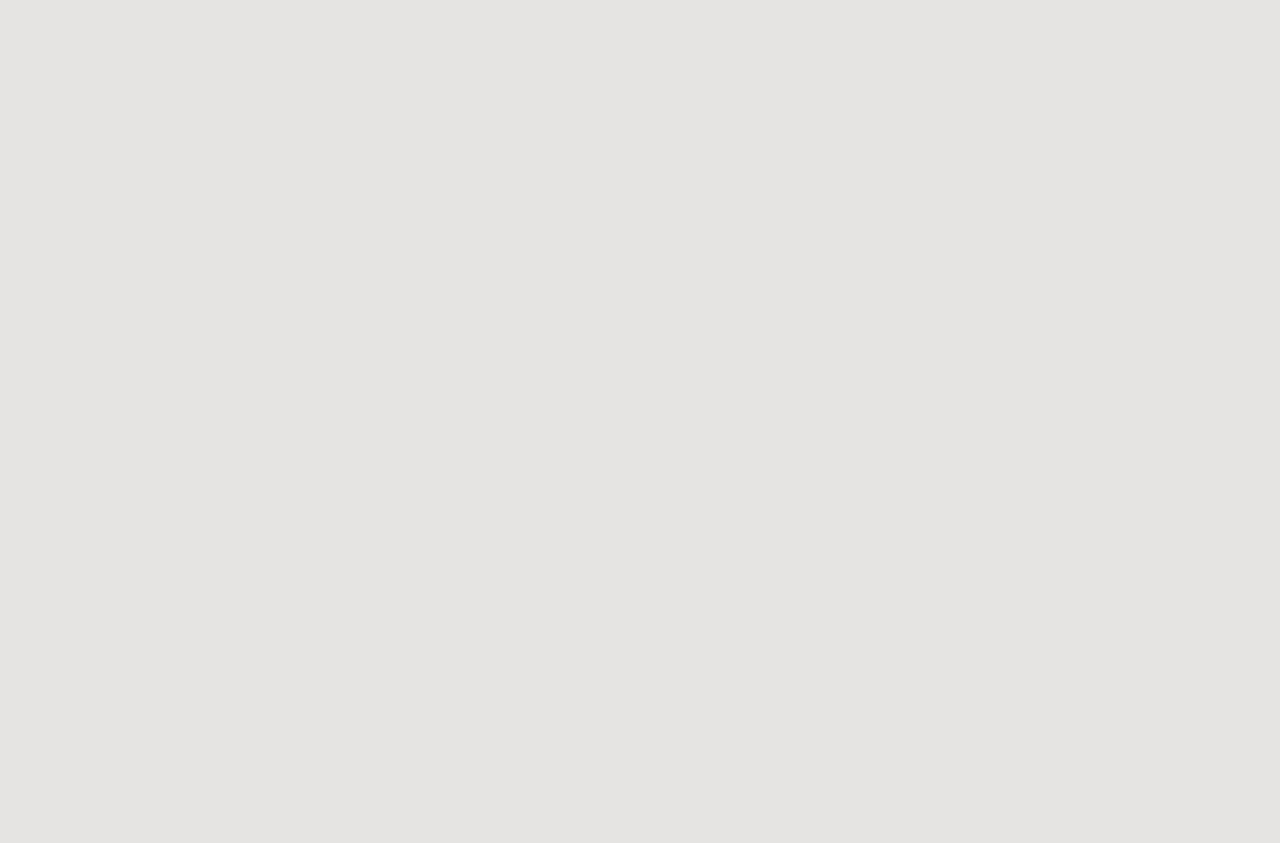
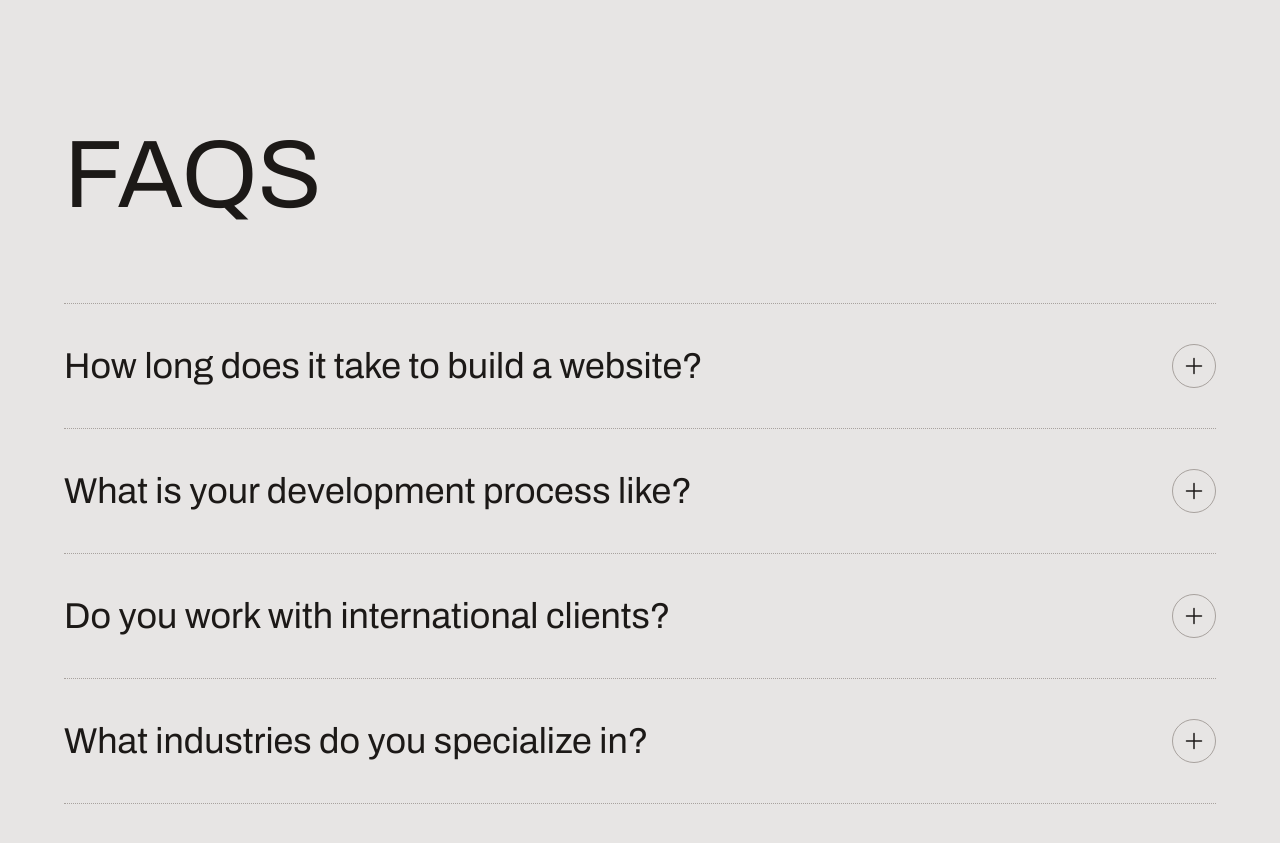
Before and after one commit to dbenavi5/diana-portfolio, a Next.js app: page / in a window 1280 px wide. Shown: the part 3880-4723 px from the top of the page. Before the commit the page ends 3847 px from the top, so only its background shows below. Built offline with nearby package versions, Linux system fonts and the light colour scheme.

Commit message:
add faqs section

```diff
--- a/app/page.tsx
+++ b/app/page.tsx
@@ -1,3 +1,4 @@
+import FAQs from "@/sections/faqs";
 import Header from "@/sections/header";
 import HeroSection from "@/sections/hero";
 import Intro from "@/sections/intro";
@@ -12,6 +13,7 @@ export default function Home() {
       <Intro />
       <Projects />
       <Testimonials />
+      <FAQs />
     </>
   );
 }
--- /dev/null
+++ b/sections/faqs.tsx
@@ -0,0 +1,69 @@
+import { FC } from "react";
+
+const faqs = [
+  {
+    question: "How long does it take to build a website?",
+    answer:
+      "It depends on the complexity of the website and the scope of the project.",
+  },
+  {
+    question: "What is your development process like?",
+    answer:
+      "I follow a hands-on approach starting with project planning, building out the core features, and regular check-ins to make sure everything matches your needs.",
+  },
+  {
+    question: "Do you work with international clients?",
+    answer:
+      "Yes, I work with clients globally and can accommodate different time zones for meetings and communication.",
+  },
+  {
+    question: "What industries do you specialize in?",
+    answer:
+      "I have experience across various industries including technology, retail, hospitality, and professional services, bringing fresh perspectives to each project.",
+  },
+];
+
+const FAQs: FC = () => {
+  return (
+    <section className="section">
+      <div className="container">
+        <h2 className="text-4xl md:text-7xl lg:text-8xl">FAQS</h2>
+        <div className="mt-10 md:mt-16 lg:mt-20">
+          {faqs.map(({ question }) => (
+            <div
+              key={question}
+              className="border-t border-stone-400 border-dotted py-6 md:py-8 lg:py-10 last:border-b"
+            >
+              <div className="flex items-center justify-between gap-4">
+                <div className="text-2xl md:text-3xl lg:text-4xl">
+                  {question}
+                </div>
+                <div
+                  className="inline-flex items-center
+                justify-center size-11 border border-stone-400 rounded-full shrink-0"
+                >
+                  <svg
+                    xmlns="http://www.w3.org/2000/svg"
+                    fill="none"
+                    viewBox="0 0 24 24"
+                    strokeWidth="1.5"
+                    stroke="currentColor"
+                    className="size-6"
+                  >
+                    <path
+                      strokeLinecap="round"
+                      strokeLinejoin="round"
+                      d="M12 4.5v15m7.5-7.5h-15"
+                    />
+                  </svg>
+                </div>
+              </div>
+            </div>
+          ))}
+        </div>
+      </div>
+    </section>
+  );
+};
+
+export default FAQs;
--- a/sections/header.tsx
+++ b/sections/header.tsx
@@ -1,4 +1,5 @@
 import Button from "@/components/button";
+import Link from "next/link";
 import { FC } from "react";
 
 /* eslint-disable-next-line @typescript-eslint/no-unused-vars */
@@ -31,11 +32,11 @@ const Header: FC = () => {
       <div className="container !max-w-full">
         <div className="flex justify-between h-20 items-center">
           <div>
-            <a href="/">
+            <Link href="/">
               <span className="text-xl uppercase font-bold">
                 Diana&nbsp; Benavides
               </span>
-            </a>
+            </Link>
           </div>
           {/* Menu and Contact Me Button */}
           <div className="flex items-center gap-4">
```
